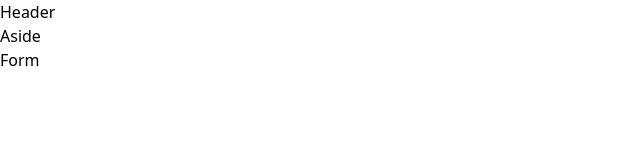
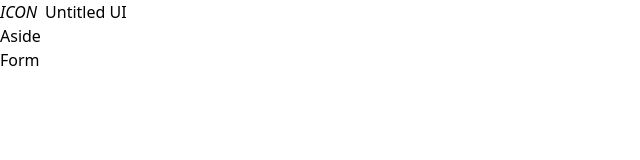
Before and after one commit to gliese-backup/Untitled, a React (Vite) app: page / in a window 1280 px wide. Shown: the top 160 px of the page, without its empty margins (0-640 px from the left). Built offline with nearby package versions, Linux system fonts and the light colour scheme.

Commit message:
Add favicon

```diff
--- a/index.html
+++ b/index.html
@@ -1,9 +1,10 @@
-<!DOCTYPE html>
+<!doctype html>
 <html lang="en">
   <head>
     <meta charset="UTF-8" />
     <meta name="viewport" content="width=device-width, initial-scale=1.0" />
     <title>Contact Form &mdash; Untitled UI</title>
+    <link rel="shortcut icon" href="favicon.png" type="image/x-icon" />
   </head>
   <body>
     <div id="app"></div>
--- a/src/components/Header.jsx
+++ b/src/components/Header.jsx
@@ -1,7 +1,12 @@
 import React from "react";
 
 function Header() {
-  return <div>Header</div>;
+  return (
+    <header className="flex gap-2">
+      <i>ICON</i>
+      <p>Untitled UI</p>
+    </header>
+  );
 }
 
 export default Header;
```
Also changed, not shown: public/favicon.png (added).
